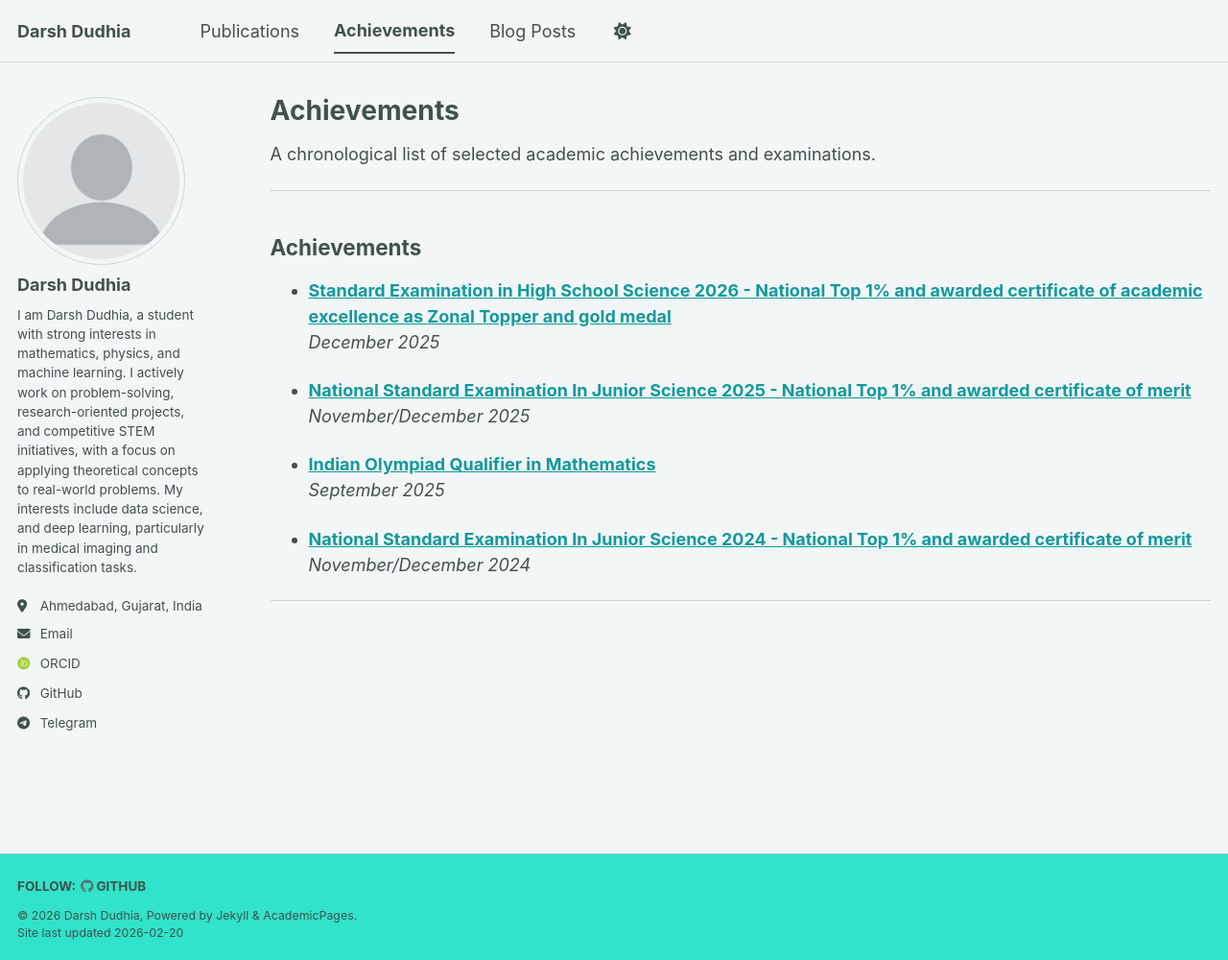
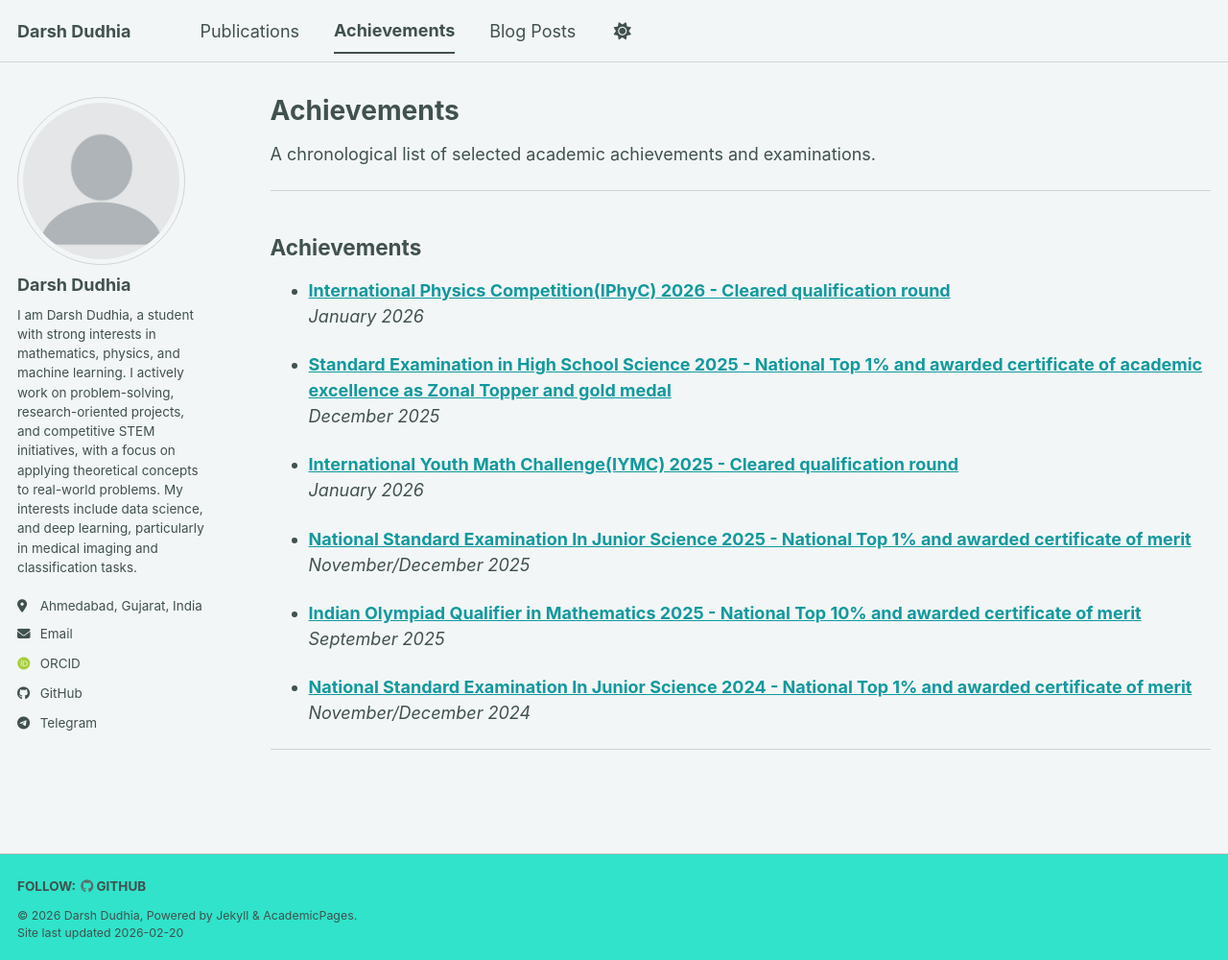
Before and after one commit to darshdudhia/darshdudhia.github.io, a Jekyll site: the page built from _pages/achievements.md, in a window 1280 px wide and 1000 px high. Shown: the whole window at 96% size. Built offline with Jekyll 4.4.1, drawn with Linux system fonts in a browser that asks for light colours; some web fonts are replaced; a script bundle is joined from its source files by our own code; library files that are not in the unit come from our copies.

Commit message:
Revise achievements in achievements.md
Updated achievements section with new entries and removed outdated ones.

```diff
--- a/_pages/achievements.md
+++ b/_pages/achievements.md
@@ -13,14 +13,19 @@ A chronological list of selected academic achievements and examinations.
 ---
 
 ## Achievements
+- **[International Physics Competition(IPhyC) 2026 - Cleared qualification round](https://iphyc.org/en/)**
+  *January 2026*
 
-- **[Standard Examination in High School Science 2026 - National Top 1% and awarded certificate of academic excellence as Zonal Topper and gold medal](https://iaptexam.examtime.co.in/SEHSS/)**
+- **[Standard Examination in High School Science 2025 - National Top 1% and awarded certificate of academic excellence as Zonal Topper and gold medal](https://iaptexam.examtime.co.in/SEHSS/)**
   *December 2025*
+
+- **[International Youth Math Challenge(IYMC) 2025 - Cleared qualification round](https://iymc.info/en/)**
+  *January 2026*
 
 - **[National Standard Examination In Junior Science 2025 - National Top 1% and awarded certificate of merit](https://www.iapt.org.in/)**
   *November/December 2025*
 
-- **[Indian Olympiad Qualifier in Mathematics](https://www.mtai.org.in/)**
+- **[Indian Olympiad Qualifier in Mathematics 2025 - National Top 10% and awarded certificate of merit](https://www.mtai.org.in/)**
   *September 2025*
 
 - **[National Standard Examination In Junior Science 2024 - National Top 1% and awarded certificate of merit](https://www.iapt.org.in/)**
```
